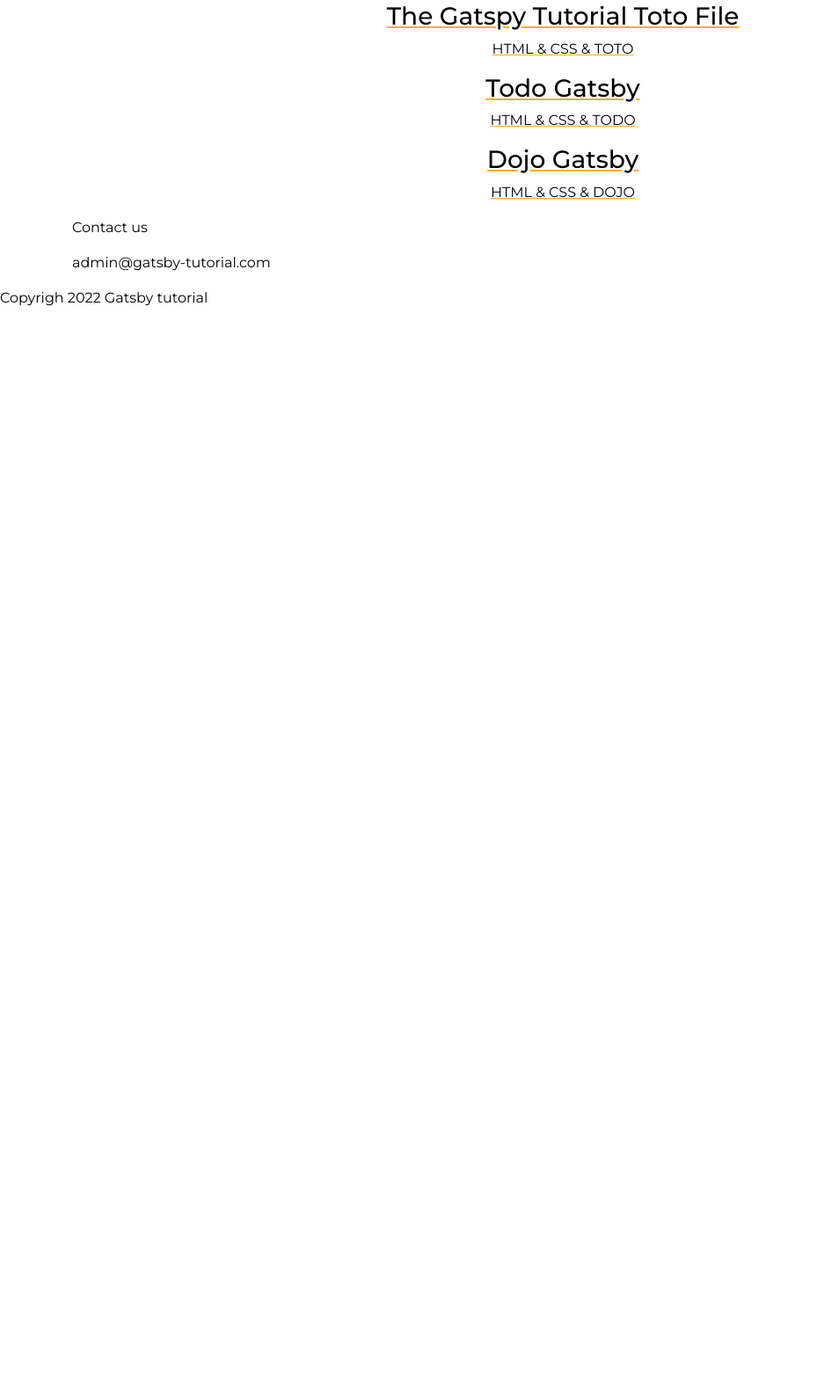
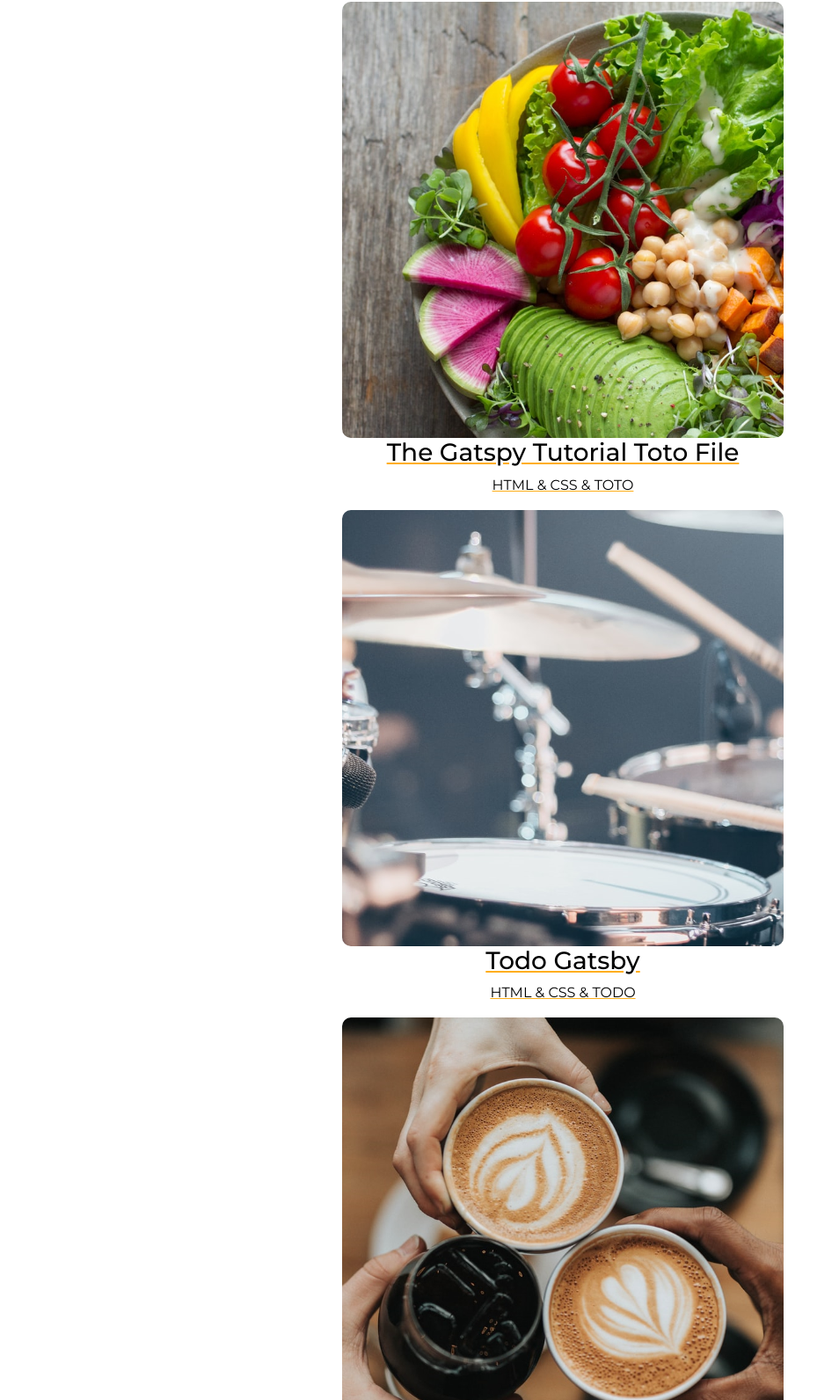
Before and after one commit to WaryaWaxbaro/gatsby-tutorial, a Gatsby site: page /projects in a window 1280 px wide. Shown: the part 174-1766 px from the top of the page at 88% size, without its empty margins (0-954 px from the left). Before the commit the page ends 800 px from the top, so only its background shows below. Built offline with nearby package versions, Linux system fonts and the light colour scheme; Gatsby itself is replaced by a stand-in of ours.

Commit message:
Add thumbnails images to sections

```diff
--- a/gatsby-config.js
+++ b/gatsby-config.js
@@ -18,21 +18,21 @@ module.exports = {
       resolve: `gatsby-source-filesystem`,
       options: {
         name: `notes`,
-        path: `${__dirname}/src/notes/`,
+        path: `${__dirname}/src/notes`,
       },
     },
     {
       resolve: `gatsby-source-filesystem`,
       options: {
         name: `projects`,
-        path: `${__dirname}/src/projects/`,
+        path: `${__dirname}/src/projects`,
       },
     },
     {
       resolve: `gatsby-source-filesystem`,
       options: {
         name: `images`,
-        path: `${__dirname}/src/images/`,
+        path: `${__dirname}/src/images`,
       },
     },
   ],
--- a/src/pages/projects/index.js
+++ b/src/pages/projects/index.js
@@ -1,6 +1,7 @@
 import React from "react"
 import Layout from "../../components/Layout"
 import { graphql, Link } from "gatsby"
+import { GatsbyImage, getImage } from "gatsby-plugin-image"
 
 function Projects(props) {
   const { data } = props
@@ -15,6 +16,11 @@ function Projects(props) {
           {projects.map(project => (
             <div key={project.id} className="col-12 text-center">
               <Link to={`/projects/${project.frontmatter.slug}`}>
+                <GatsbyImage
+                  image={getImage(
+                    project.frontmatter.thumbs.childImageSharp.gatsbyImageData
+                  )}
+                />
                 <div>
                   <h3>{project.frontmatter.title}</h3>
                   <p>{project.frontmatter.stack}</p>
@@ -42,10 +48,16 @@ export const query = graphql`
       nodes {
         id
         frontmatter {
+          date
           slug
           stack
           title
-          date
+          thumbs {
+            childImageSharp {
+              id
+              gatsbyImageData
+            }
+          }
         }
       }
     }
--- a/src/projects/dojo.md
+++ b/src/projects/dojo.md
@@ -3,6 +3,8 @@ title: Dojo Gatsby
 stack: HTML & CSS & DOJO
 slug: gatsby-dojo
 date: 2022-01-01T00:00:00+00:00
+thumbs: ../images/thumbs/coffee.png
+featured: ../images/featur/coffee-banner.png
 ---
 
 ## Heading
--- a/src/projects/todo.md
+++ b/src/projects/todo.md
@@ -3,6 +3,8 @@ title: Todo Gatsby
 stack: HTML & CSS & TODO
 slug: gatsby-todo
 date: 2022-01-02T00:00:00+00:00
+thumbs: ../images/thumbs/drums.png
+featured: ../images/featur/drums-banner.png
 ---
 
 ## Todos
--- a/src/projects/toto.md
+++ b/src/projects/toto.md
@@ -3,6 +3,8 @@ title: The Gatspy Tutorial Toto File
 stack: HTML & CSS & TOTO
 slug: gatsby-toto
 date: 2022-01-03T00:00:00+00:00
+thumbs: ../images/thumbs/food.png
+featured: ../images/featur/food-banner.png
 ---
 
 # Heading
```
Also changed, not shown: src/images/feature/coffee-banner.png (added), src/images/feature/drums-banner.png (added), src/images/feature/food-banner.png (added), src/images/thumbs/coffee.png (added), src/images/thumbs/drums.png (added), src/images/thumbs/food.png (added).
